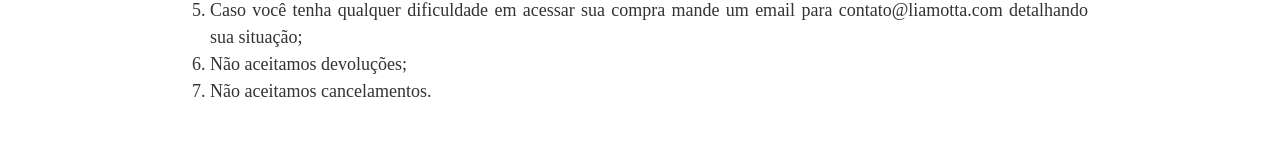
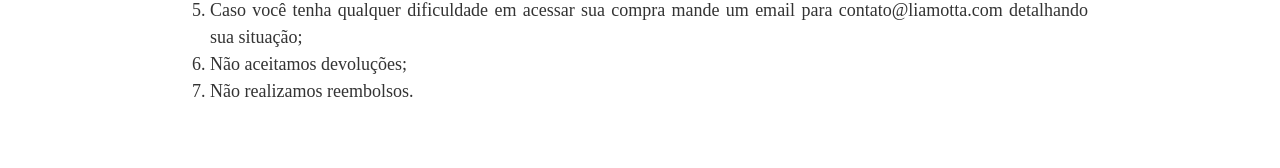
Before and after one commit to hugolacerdar/lia_motta_website, a Next.js app: page /termos in a window 1280 px wide. Shown: the part 438-606 px from the top of the page. Built offline with nearby package versions, Linux system fonts and the light colour scheme; a web font is replaced by a local one.

Commit message:
Update terms

```diff
--- a/src/pages/termos.tsx
+++ b/src/pages/termos.tsx
@@ -57,7 +57,7 @@ export default function TermsPage() {
             email para contato@liamotta.com detalhando sua situação;
           </ListItem>
           <ListItem>Não aceitamos devoluções;</ListItem>
-          <ListItem>Não aceitamos cancelamentos.</ListItem>
+          <ListItem>Não realizamos reembolsos.</ListItem>
         </OrderedList>
       </Box>
     </Box>
```
